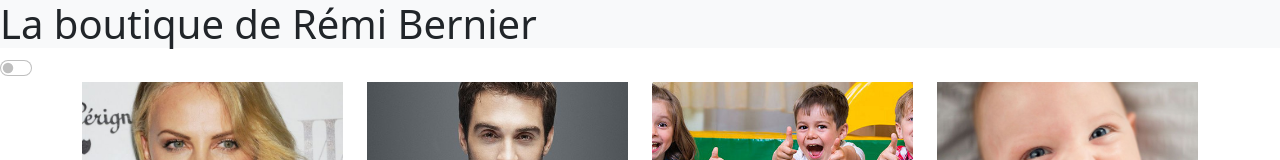
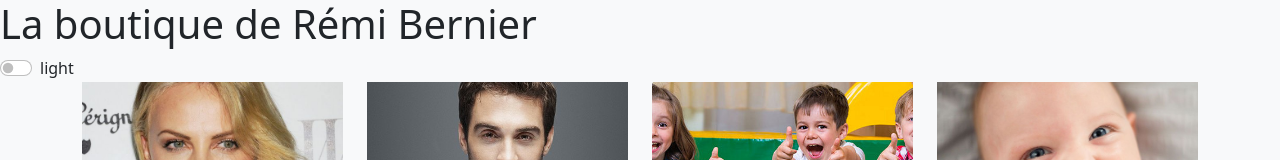
Before and after one commit to rbdeveloppement/tp-vendredi-laurent, a React (Create React App) app: page / in a window 1280 px wide. Shown: the top 160 px of the page. Built offline with nearby package versions, Linux system fonts and the light colour scheme.

Commit message:
E10 fonctionnel

```diff
--- a/src/App.js
+++ b/src/App.js
@@ -5,7 +5,6 @@ import 'bootstrap/dist/css/bootstrap.css';
 import 'bootstrap/dist/js/bootstrap.js';
 import CategoryCard from './Components/CategoryCard'
 import FormComponent from "./Components/ContactForm/ContactForm";
-
 
 
 
@@ -23,22 +22,21 @@ const category = productdescriptif.map((product,id) =>
   </div>
 )
 
-const [isDark, setDark] = useState(false)
+const [isDark, setIsDark] = useState(false)
 
 
 
   return (
-    <div>
+    <div className= {`${isDark ? 'bg-dark text-light' : 'bg-light text-dark'}`}>
       <div>
-        <Home setDark={setDark} isDark={isDark} />
-
+        <Home setIsDark={setIsDark} isDark={isDark} />
       </div>
       <div className="product-container container">
         <div className="row">
         {category}
         </div>
         <div>
-          <FormComponent setDark={setDark} isDark={isDark}/>
+          <FormComponent setIsDark={setIsDark} isDark={isDark}/>
         </div>
       </div>
     </div>
--- a/src/Components/ContactForm/ContactForm.jsx
+++ b/src/Components/ContactForm/ContactForm.jsx
@@ -15,7 +15,7 @@ function FormComponent({isDark}) {
   return (
     <>
 
-    <form className= {`${isDark ? 'bg-dark text-light' : 'bg-light text-dark'}`} onSubmit={handleFormSubmit}>
+    <form onSubmit={handleFormSubmit}>
       <h2>
         Contactez nous
       </h2>
--- a/src/Components/switchColor/SwitchColor.jsx
+++ b/src/Components/switchColor/SwitchColor.jsx
@@ -1,17 +1,17 @@
 import React from 'react';
 
 
-const SwitchColor = ({isDark ,setDark}) => {
+const SwitchColor = ({isDark ,setIsDark}) => {
 
     const handleClick = () => {
-        setDark(!isDark)
+        setIsDark(!isDark)
 
             }
 
     return (
         <div className="form-check form-switch">
   <input className="form-check-input" type="checkbox" id="flexSwitchCheck" onClick={handleClick}/>
-  <label className="form-check-label" for="flexSwitchCheck"></label>
+  <label className="form-check-label" for="flexSwitchCheck">{isDark?"dark":"light"}</label>
 
 </div>
     );
--- a/src/pages/HomeScreen.jsx
+++ b/src/pages/HomeScreen.jsx
@@ -2,14 +2,14 @@ import React from "react"
 import SwitchColor from "../Components/switchColor/SwitchColor"
 
 
-const Home = ({setDark , isDark}) => {
+const Home = ({ isDark, setIsDark}) => {
     return (
         <>
-        <div className={`${isDark ? 'bg-dark text-light' : 'bg-light text-dark'}`}>
+        <div>
            <h1>La boutique de Rémi Bernier</h1>
         </div>
       <div>
-        <SwitchColor setDark={setDark} isDark={isDark} />
+        <SwitchColor isDark={isDark} setIsDark={setIsDark} />
       </div>
 
 </>
```
Also changed, not shown: src/Components/NavBar/NavBar.jsx (added, +32 -0 lines), src/Components/CategoryCard.jsx (line endings or trailing spaces).
